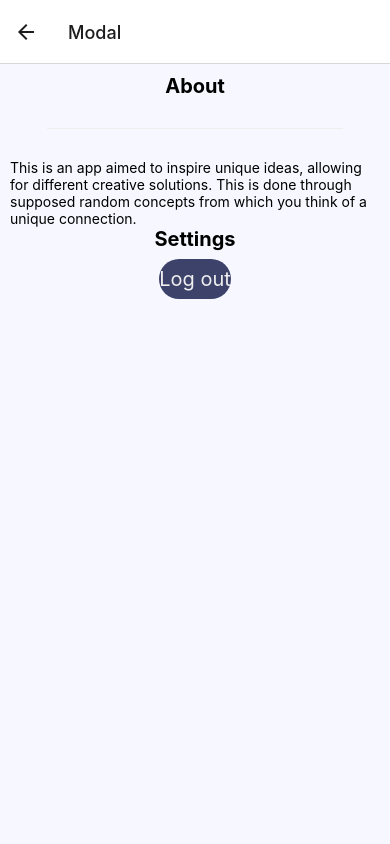
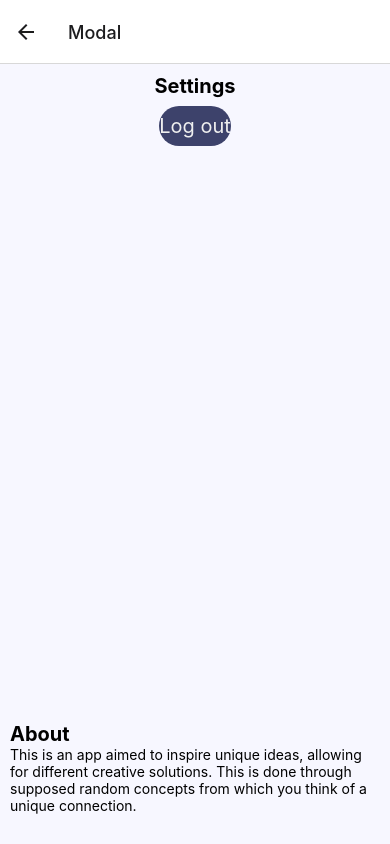
Before and after one commit to KenanBouvier/Ideate, a React Native app in the folder combineIdeas/: screen /Modal in a window 390 px wide. Built offline with nearby package versions, Linux system fonts and the light colour scheme; what expo-linking would draw is missing.

Commit message:
ui for idea screen adn settings page created

```diff
--- a/combineIdeas/components/IdeaItem/index.tsx
+++ b/combineIdeas/components/IdeaItem/index.tsx
@@ -28,7 +28,7 @@ const IdeaItem = (props:IdeaItem)=>{
 
     const colorScheme = useColorScheme();
     return(
-        <View style = {styles.container}>
+        <View style = {[styles.container,{backgroundColor:Colors[colorScheme].ideaBg}]}>
         <Pressable onPress={onPress}>
             <View>
                 <View style={styles.ideaContainer}>
@@ -48,15 +48,14 @@ export default IdeaItem;
 
 const styles = StyleSheet.create({
   container: {
-    // backgroundColor:'#cfdbe6',
-    backgroundColor:'#b7c9d9',
     borderRadius:10,
     margin:10,
     padding:20,
+    elevation:10,
   },
   articleTitles:{
     flexDirection:"row",
-    justifyContent:'center',
+    paddingBottom:5,
   },
   ideaContainer:{
   },
@@ -70,7 +69,6 @@ const styles = StyleSheet.create({
   separator: {
     opacity:0.25,
     marginVertical: 20,
-    // marginHorizontal:30,
     height: 1.2,
     width:'100%',
   },
--- a/combineIdeas/constants/Colors.ts
+++ b/combineIdeas/constants/Colors.ts
@@ -9,6 +9,7 @@ export default {
     tint: tintColorLight,
     tabIconDefault: '#ccc',
     tabIconSelected: tintColorLight,
+    ideaBg:'#b7c9d9',
   },
   dark: {
     text:'#e5e5e5',
@@ -16,5 +17,7 @@ export default {
     tint: tintColorDark,
     tabIconDefault: '#ccc',
     tabIconSelected: tintColorDark,
+    ideaBg:'#1c2e4a',
+    // ideaBg:'#192841',
   },
 };
--- a/combineIdeas/screens/ModalScreen.tsx
+++ b/combineIdeas/screens/ModalScreen.tsx
@@ -21,14 +21,16 @@ export default function ModalScreen() {
 
   return (
     <View style={styles.container}>
-      <Text style={styles.title}>About</Text>
-      <View style={styles.separator} lightColor="#eee" darkColor="rgba(255,255,255,0.1)" />
-      <Text>This is an app aimed to inspire unique ideas, allowing for different creative solutions. This is done through supposed random concepts from which you think of a unique connection. </Text>
 
       <Text style = {styles.title}>Settings</Text>
       <StyledButton type={'next'} content={'Log out'} onPress={logout}/>
 
-      {/* Use a light status bar on iOS to account for the black space above the modal */}
+      <View style = {styles.settings}>
+        <Text style={styles.title}>About</Text>
+        {/* <View style={styles.separator} lightColor="#eee" darkColor="rgba(255,255,255,0.1)" /> */}
+        <Text>This is an app aimed to inspire unique ideas, allowing for different creative solutions. This is done through supposed random concepts from which you think of a unique connection. </Text>
+      </View>
+        {/* Use a light status bar on iOS to account for the black space above the modal */}
       <StatusBar style={Platform.OS === 'ios' ? 'light' : 'auto'} />
     </View>
   );
@@ -41,6 +43,11 @@ const styles = StyleSheet.create({
     padding:10,
     // justifyContent: 'center',
   },
+  settings:{
+    flex:1,
+    justifyContent: 'flex-end',
+    paddingBottom:20,
+  },
   title: {
     fontSize: 20,
     fontWeight: 'bold',
--- a/combineIdeas/screens/SignInScreen.tsx
+++ b/combineIdeas/screens/SignInScreen.tsx
@@ -44,6 +44,7 @@ export default function SignUpScreen() {
     },[data])
 
     const onSubmit = ()=>{
+        setEmail(email.toLowerCase())
         signIn({variables:{email,password}});
     }
 
```
